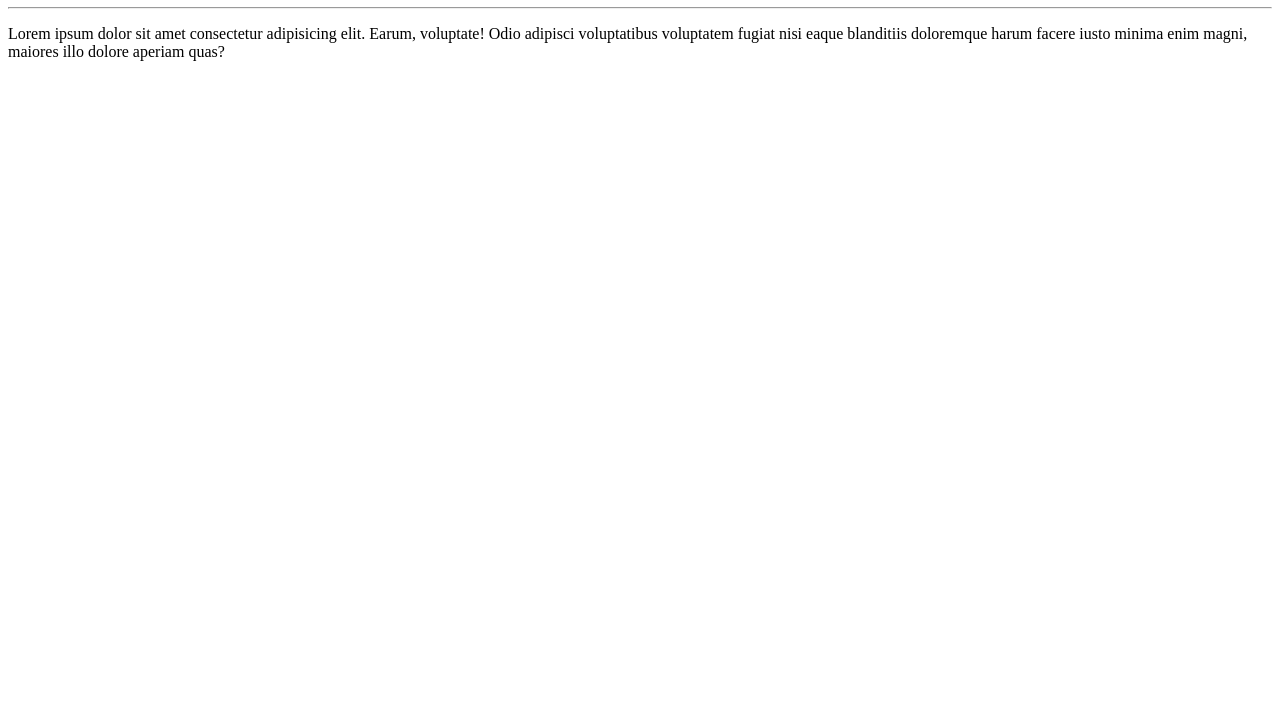
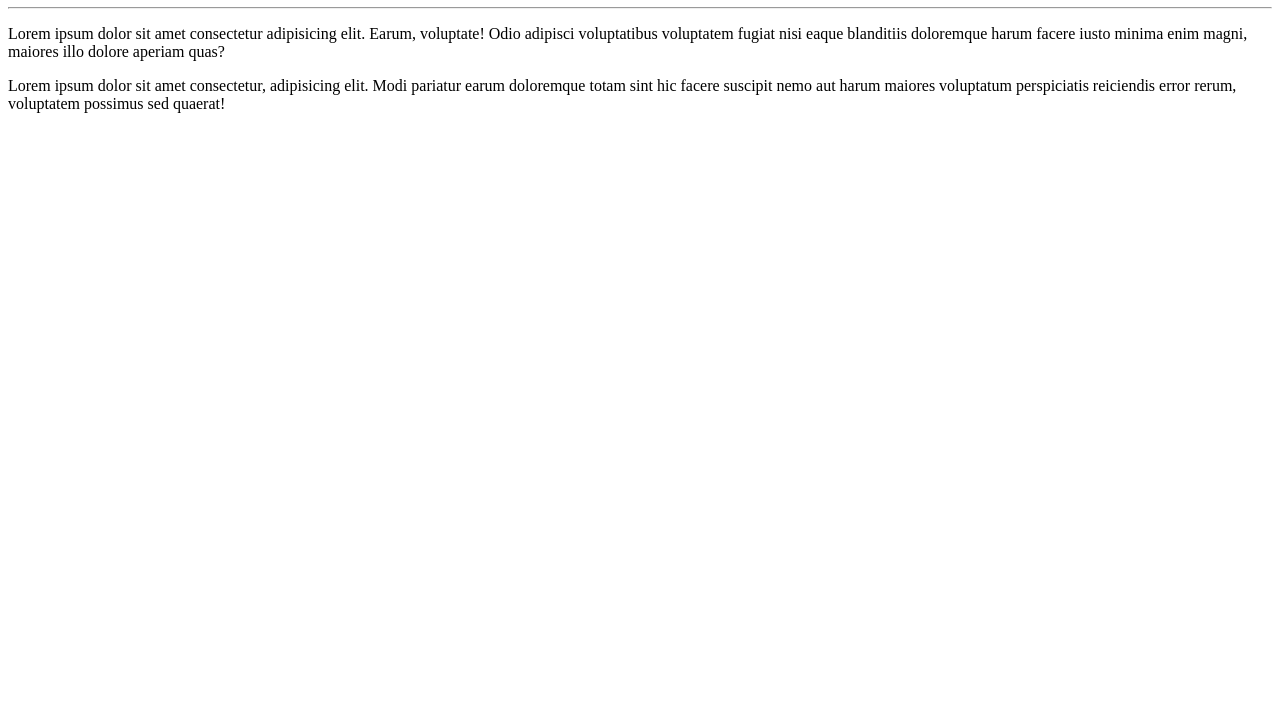
Before and after one commit to DevBrunoRodrigues/Ola-Mundo, a plain HTML site: page site-exemplo/index.html in a window 1280 px wide. Shown: the part 73-800 px from the top of the page. Drawn offline with Linux system fonts and the light colour scheme.

Commit message:
Adicionei um parágrafo

```diff
--- a/site-exemplo/index.html
+++ b/site-exemplo/index.html
@@ -12,5 +12,8 @@
     <p>
         Lorem ipsum dolor sit amet consectetur adipisicing elit. Earum, voluptate! Odio adipisci voluptatibus voluptatem fugiat nisi eaque blanditiis doloremque harum facere iusto minima enim magni, maiores illo dolore aperiam quas?
     </p>
+    <p>
+        Lorem ipsum dolor sit amet consectetur, adipisicing elit. Modi pariatur earum doloremque totam sint hic facere suscipit nemo aut harum maiores voluptatum perspiciatis reiciendis error rerum, voluptatem possimus sed quaerat!
+    </p>
 </body>
 </html>
```
